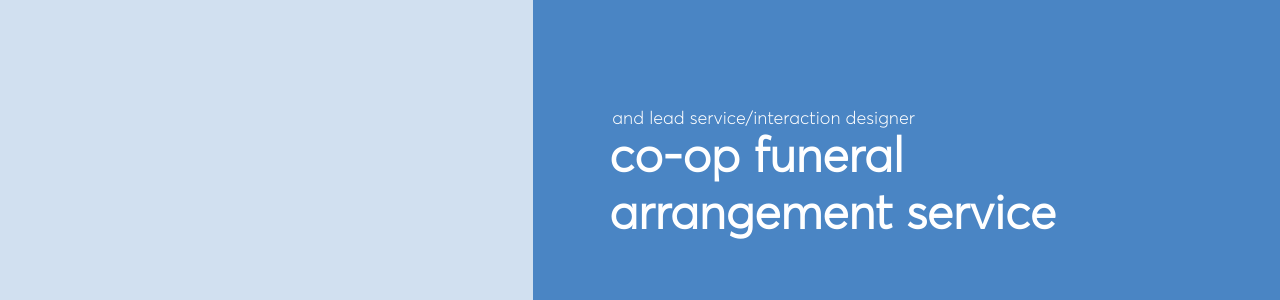
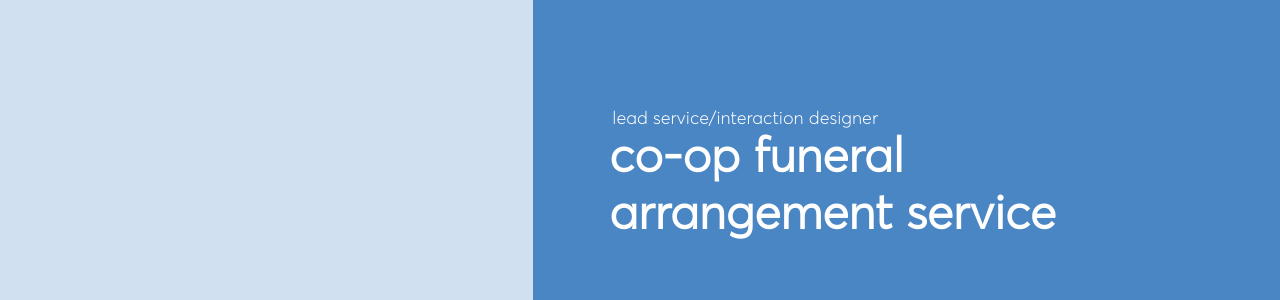
Before and after one commit to matt-tyas/matt-tyas.github.io, a Jekyll site: the page built from index.html, in a window 1280 px wide. Shown: the part 987-1287 px from the top of the page. Built offline with Jekyll 4.4.1, drawn with Linux system fonts in a browser that asks for light colours.

Commit message:
lowercase

```diff
--- a/index.html
+++ b/index.html
@@ -14,7 +14,7 @@ layout: default
             <h3>co-op design&nbsp;system</h3>
         </div>
         <div class="mt-item mt-project mt-project-grey">
-            <p class="mt-intro">and lead service/interaction designer</p>
+            <p class="mt-intro">lead service/interaction designer</p>
             <h3>co-op funeral arrangement&nbsp;service</h3>
         </div>
     </section>
```
